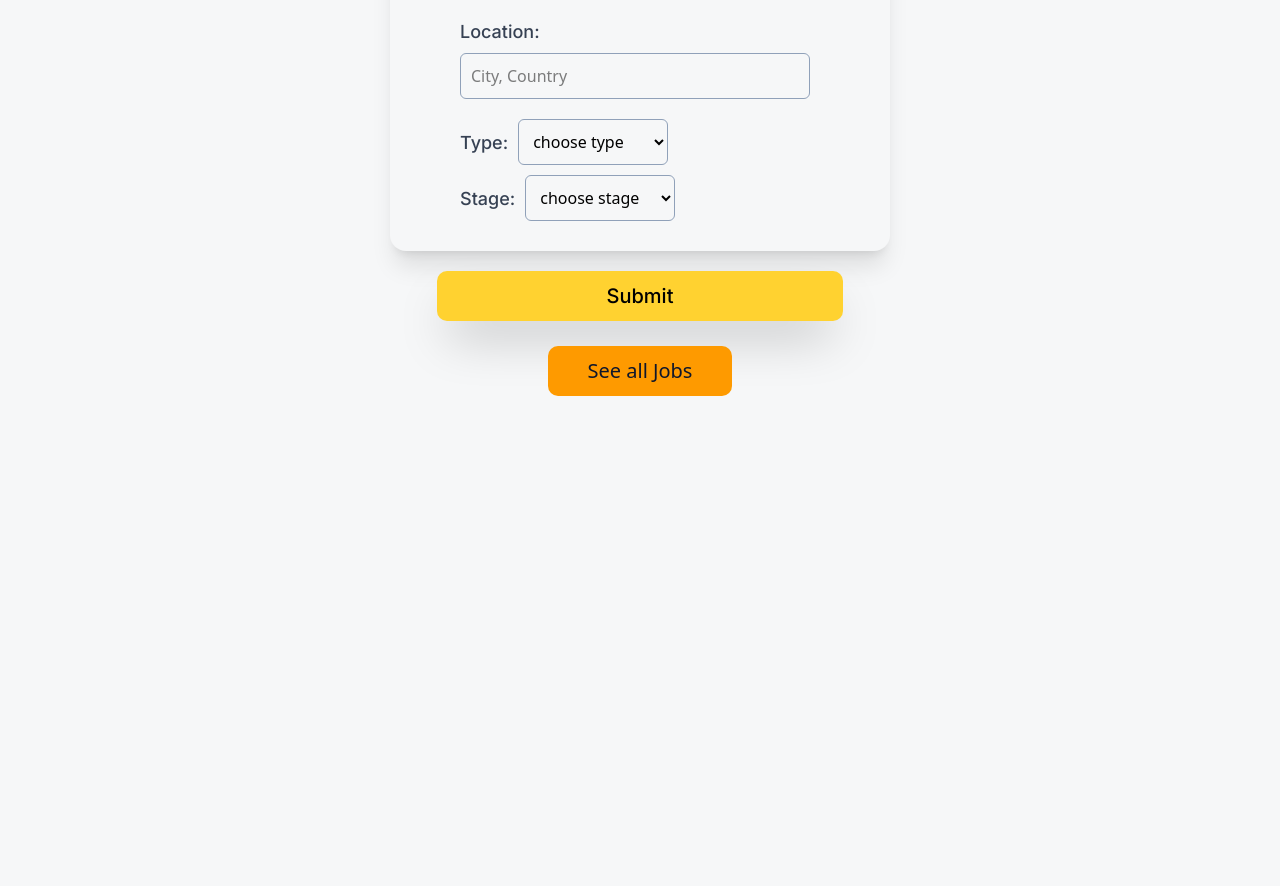
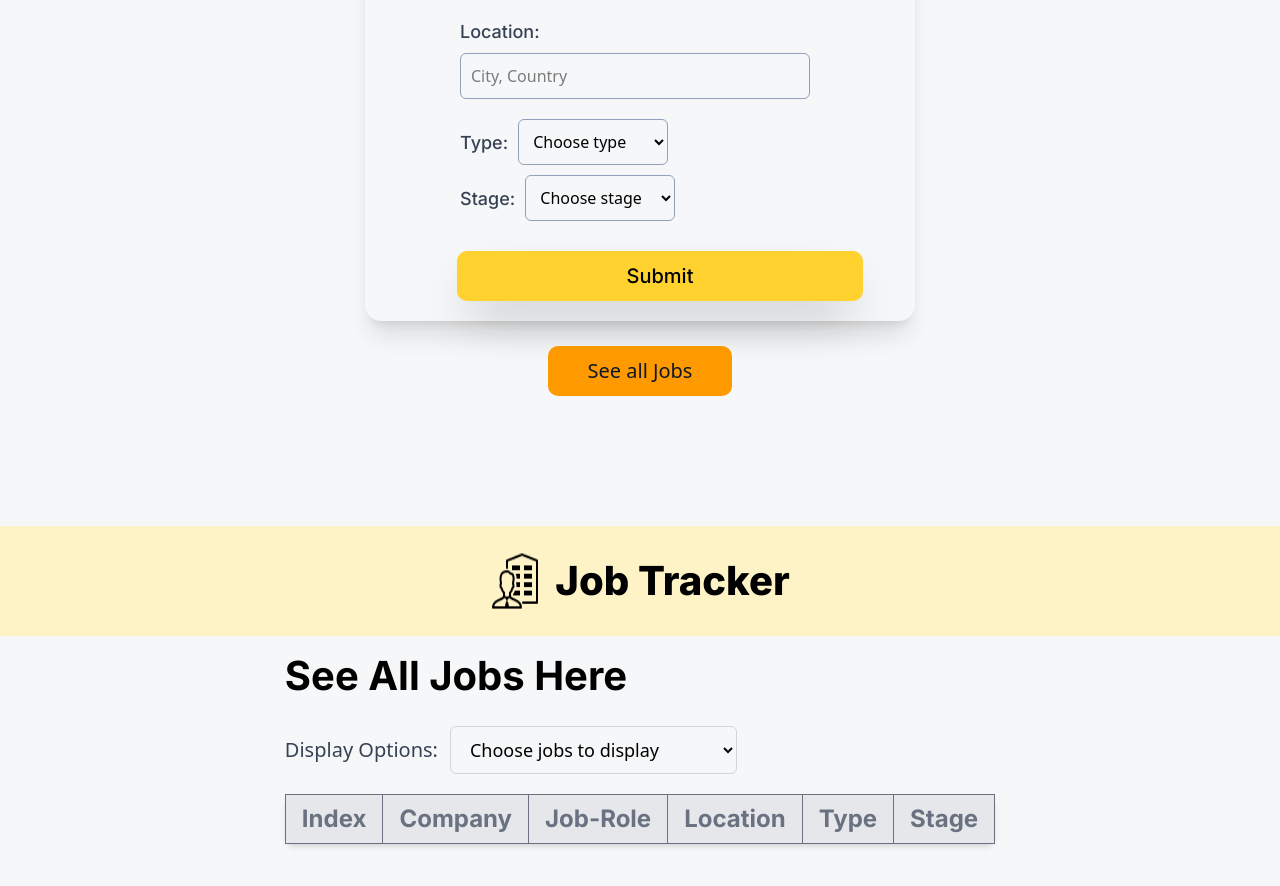
Before and after one commit to Bigbilly-github/job-application-tracker, a React (Vite) app: page / in a window 1280 px wide. Shown: the part 394-1280 px from the top of the page. Before the commit the page ends 920 px from the top, so only its background shows below. Built offline with nearby package versions, Linux system fonts and the light colour scheme.

Commit message:
creating , styling and adding interactiveness to the display  and jobdisplay component

```diff
--- a/src/App.jsx
+++ b/src/App.jsx
@@ -37,7 +37,7 @@ function App() {
   return (
     <>
       <Homepage  jobs={jobs} addJob={addJob}/>
-      <JobDisplay   />
+      <JobDisplay  jobs={jobs}  />
 
     </>
   )
--- /dev/null
+++ b/src/components/display.jsx
@@ -0,0 +1,111 @@
+import { useState } from "react"
+
+
+
+function Display ({jobs}){
+
+    const [value, setValue  ] = useState("");
+
+    function ChangeValue (e){
+        setValue(e.target.value);
+    }
+
+
+    function ShowJobs (value,jobs) {
+        const newJobs= jobs.filter((job)=> job.jobstage===value);
+        const newJobsHtml =   newJobs.map ((job, index)=> <tr className="hover:bg-gray-100 text-center text-gray-500 font-inter font-medium text-xl">
+                                    <td className="px-4 py-6 border ">{index +1}</td>
+                                    <td className="px-4 py-6 border">{job.companyname}</td>
+                                    <td className="px-4 py-6 border">{job.jobrole}</td>
+                                    <td className="px-4 py-6 border">{job.joblocation}</td>
+                                    <td className={`px-4 py-6 border  ${job.jobtype === "Hybrid" ? "bg-gray-400 text-gray-300":
+                                                                        job.jobtype === "On-Site" ? "bg-gray-600 text-gray-100":
+                                                                        "bg-gray-800 text-gray-50"
+                                                                      } `}>
+                                    {job.jobtype}
+                                    </td>
+                                    <td className={`px-4 py-6 border  ${job.jobstage === "Applied" ? "bg-pink-800 text-gray-200 ":
+                                                                        job.jobstage === "1st Interview" ? "bg-green-900 text-gray-100":
+                                                                        "bg-blue-800 text-gray-50"
+                                                                      } `}>
+                                    {job.jobstage}
+                                    </td>
+
+                                </tr>
+                                );
+         return newJobsHtml;
+
+
+    }
+
+
+
+
+    return(
+        <>
+        <main className="w-[100%] h-[100vh] flex flex-col items-center mt-[120px] ">
+            <div>
+                    <h1 className="text-[40px] font-bold font-inter mb-[20px]">
+                        See All Jobs Here
+                    </h1>
+                    <label htmlFor="displayoptions" className="text-[20px] mr-3 font-medium text-gray-700">Display Options:</label>
+                    <select onChange={ChangeValue} value={value} name="displayoptions" id="displayoptions" className="px-[15px]  rounded-[6px] py-[10px] text-[18px] font-normal  border border-gray-300" >
+                            <option value="">Choose jobs to display</option>
+                            <option value="alljobs">All Jobs</option>
+                            <option value="Applied">Jobs at Applied Stage</option>
+                            <option value="1st Interview">Jobs at 1st Interview Stage</option>
+                            <option value="Final Interview">Jobs at final Interview Stage</option>
+
+
+                    </select>
+                    <table className="border  w-full border-gray-700 shadow-md rounded-lg mt-[20px]">
+                            <thead>
+                                    <tr className="bg-gray-200 text-gray-500  font-bold font-inter text-2xl">
+                                            <th className="px-4 py-2 border">Index</th>
+                                            <th className="px-4 py-2 border">Company</th>
+                                            <th className="px-4 py-2 border">Job-Role</th>
+                                            <th className="px-4 py-2 border">Location</th>
+                                            <th className="px-4 py-2 border">Type</th>
+                                            <th className="px-4 py-2 border">Stage</th>
+
+                                    </tr>
+
+                            </thead>
+                            <tbody className="bg-white">
+                               { value!=="alljobs" ? ShowJobs(value,jobs):
+                                jobs.map ((job, index)=> <tr className="hover:bg-gray-100 text-center text-gray-500 font-inter font-medium text-xl">
+                                    <td className="px-4 py-6 border ">{index +1}</td>
+                                    <td className="px-4 py-6 border">{job.companyname}</td>
+                                    <td className="px-4 py-6 border">{job.jobrole}</td>
+                                    <td className="px-4 py-6 border">{job.joblocation}</td>
+                                    <td className={`px-4 py-6 border  ${job.jobtype === "Hybrid" ? "bg-gray-400 text-gray-100":
+                                                                        job.jobtype === "On-Site" ? "bg-gray-600 text-gray-100":
+                                                                        "bg-gray-800 text-gray-50"
+                                                                      } `}>
+                                    {job.jobtype}
+                                    </td>
+                                    <td className={`px-4 py-6 border  ${job.jobstage === "Applied" ? "bg-pink-800 text-gray-200 ":
+                                                                        job.jobstage === "1st Interview" ? "bg-green-900 text-gray-100":
+                                                                        "bg-blue-800 text-gray-50"
+                                                                      } `}>
+                                    {job.jobstage}
+                                    </td>
+
+                                </tr>
+                                )}
+
+                            </tbody>
+
+
+
+                    </table>
+
+            </div>
+
+
+        </main>
+        </>
+    )
+
+}
+export default Display
--- a/src/components/main.jsx
+++ b/src/components/main.jsx
@@ -81,14 +81,14 @@ function AddToJob (addJob,job) {
             for: "jobtype",
             id: "jobtype",
             name:"jobtype",
-            option1: "choose type",
+            option1: "Choose type",
             value1: "",
-            option2: "hybrid",
-            value2: "hybrid",
-            option3: "on-site",
-            value3: "onsite",
-            option4: "remote",
-            value4: "remote",
+            option2: "Hybrid",
+            value2: "Hybrid",
+            option3: "On-Site",
+            value3: "On-Site",
+            option4: "Remote",
+            value4: "Remote",
 
 
 
@@ -98,14 +98,14 @@ function AddToJob (addJob,job) {
             for: "jobstage",
             id: "jobstage",
             name:"jobstage",
-            option1: "choose stage",
+            option1: "Choose stage",
             value1: "",
             option2: "Applied",
-            value2: "applied",
+            value2: "Applied",
             option3: "1st Interview",
-            value3: "interview",
+            value3: "1st Interview",
             option4: "Final Interview",
-            value4: "finalinterview",
+            value4: "Final Interview",
 
 
 
@@ -119,9 +119,11 @@ function AddToJob (addJob,job) {
     return(
         <>
         <section className="w-[100%] h-[100vh] mt-[120px]  flex-col   flex items-center">
+            <div className="flex  w-[550px] flex-col bg-[#F6F7F8] items-center pl-[40px] border-0 shadow-xl pt-[15px] pb-[20px] rounded-2xl">
 
 
-            <form   className=" mt-[10px] w-[500px] flex flex-col bg-[#F6F7F8] items-center pl-[40px] border-0 shadow-xl pt-[15px] pb-[20px] rounded-2xl ">
+
+                 <form   className=" mt-[10px]">
 
                 <h1 className="font-bold  font-inter text-[30px]  w-[400px] mb-[20px]">
                     Enter job details below
@@ -163,22 +165,16 @@ function AddToJob (addJob,job) {
                 </div>
                  )}
 
+                 </form>
 
-
-
-
-
-
-
-
-            </form>
                 <button  onClick={()=> AddToJob(addJob,job)}  type="btn" className="px-[170px] mt-[20px] font-medium mx-auto bg-amber-300 py-[10px] font-inter text-[20px] rounded-[10px] shadow-2xl">
                         Submit
 
                     </button>
 
+
+             </div>
              <button className="bg-amber-500  text-slate-900  font-medium  px-[40px] mt-[25px] py-[10px] rounded-[10px] border-0 text-[20px]">See all Jobs</button>
-
         </section>
         </>
     )
--- a/src/pages/jobdisplay.jsx
+++ b/src/pages/jobdisplay.jsx
@@ -1,10 +1,14 @@
+import Display from "../components/display"
+import Header from "../components/header"
 
 
 
 
-function JobDisplay(){
+function JobDisplay({jobs}){
     return(
         <>
+            <Header/>
+            <Display jobs={jobs}/>
 
         </>
     )
```
Lines whose indentation alone changed are shown as unchanged.
